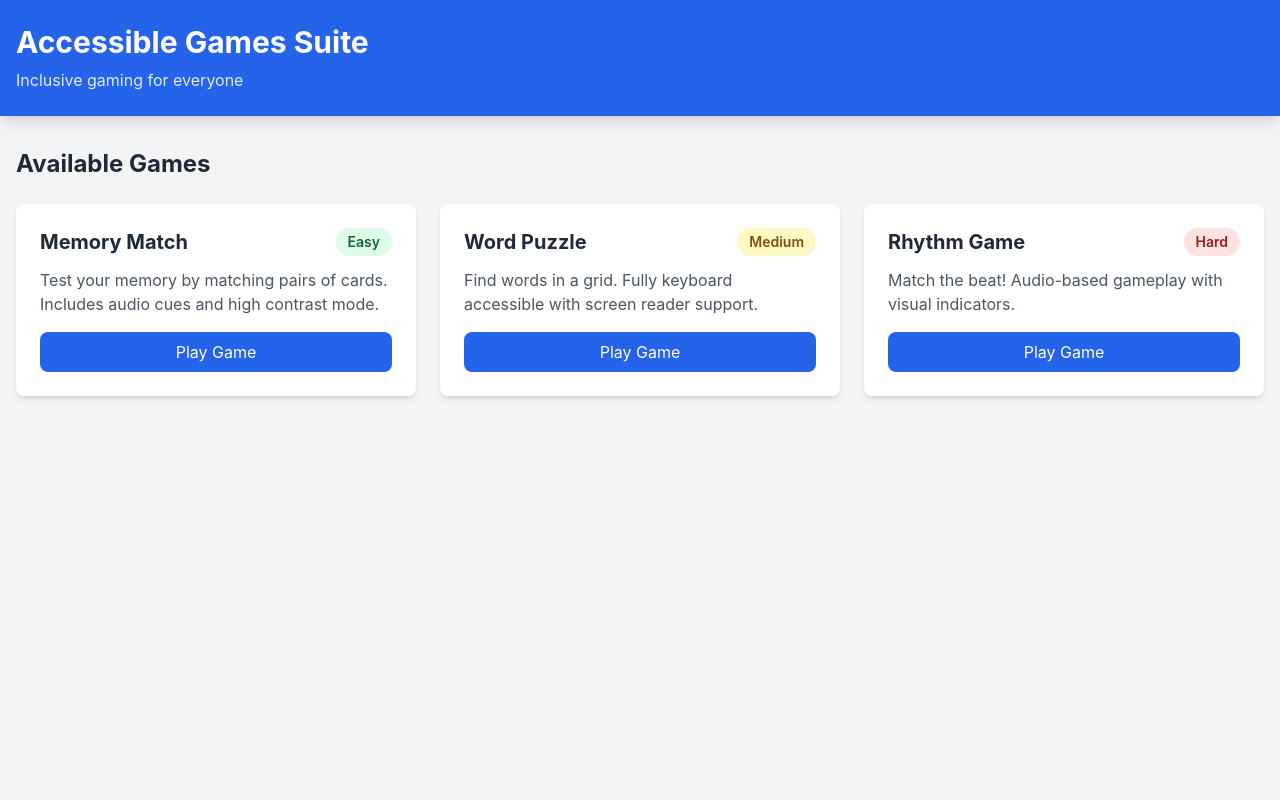
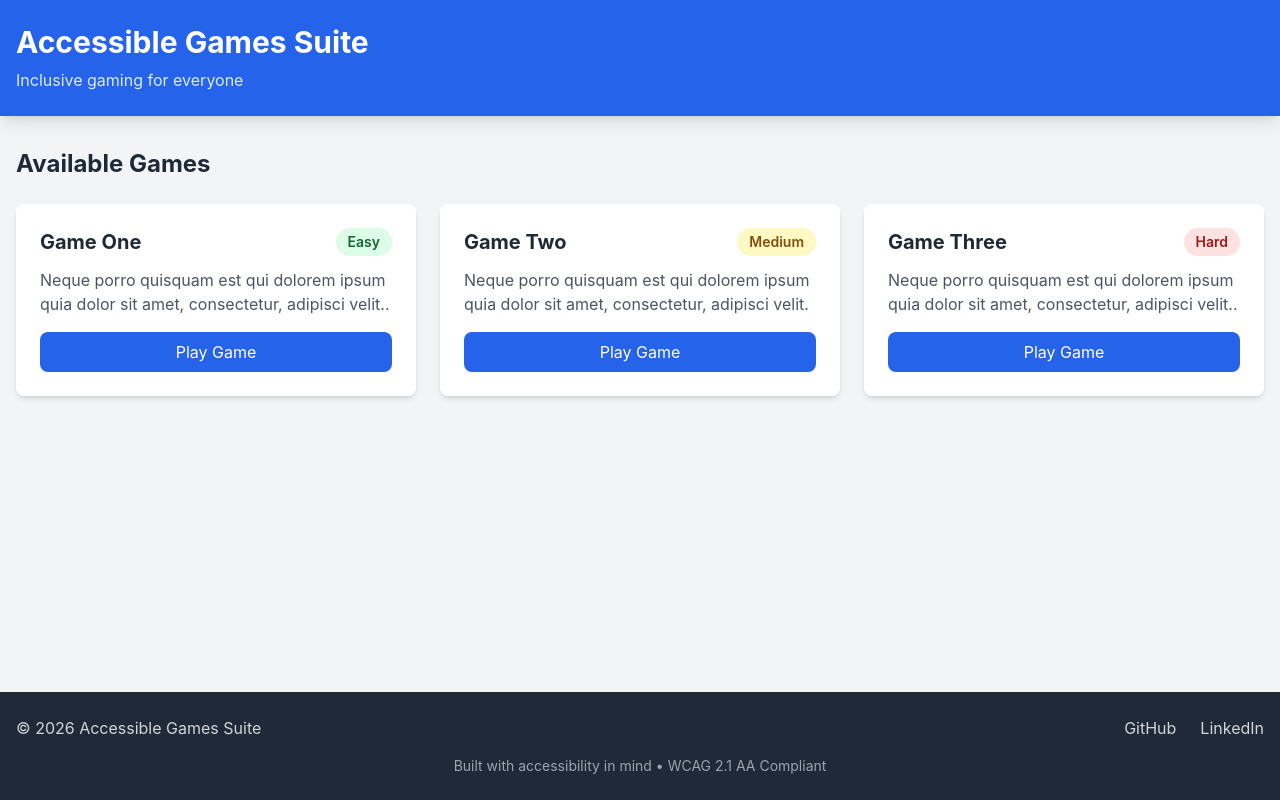
Before and after one commit to ChibsDev/accessible-games-suite, a React (Vite) app: page / in a window 1280 px wide. Built offline with nearby package versions, Linux system fonts and the light colour scheme.

Commit message:
Added Footer component, basic platform layout complete

```diff
--- a/src/App.tsx
+++ b/src/App.tsx
@@ -1,36 +1,38 @@
 import Header from "./components/Header";
 import GameCard from "./components/GameCard";
+import Footer from "./components/Footer";
 
 function App() {
   return (
-    <div className="min-h-screen bg-gray-100">
+    <div className="flex flex-col min-h-screen bg-gray-100">
       <Header />
 
-      <main className="container mx-auto px-4 py-8">
+      <main className="flex-1 container mx-auto px-4 py-8">
         <h2 className="text-2xl font-bold text-gray-800 mb-6">
           Available Games
         </h2>
 
         <div className="grid grid-cols-1 md:grid-cols-2 lg:grid-cols-3 gap-6">
           <GameCard
-            title="Memory Match"
-            description="Test your memory by matching pairs of cards. Includes audio cues and high contrast mode."
+            title="Game One"
+            description="Neque porro quisquam est qui dolorem ipsum quia dolor sit amet, consectetur, adipisci velit.."
             difficulty="Easy"
           />
 
           <GameCard
-            title="Word Puzzle"
-            description="Find words in a grid. Fully keyboard accessible with screen reader support."
+            title="Game Two"
+            description="Neque porro quisquam est qui dolorem ipsum quia dolor sit amet, consectetur, adipisci velit."
             difficulty="Medium"
           />
 
           <GameCard
-            title="Rhythm Game"
-            description="Match the beat! Audio-based gameplay with visual indicators."
+            title="Game Three"
+            description="Neque porro quisquam est qui dolorem ipsum quia dolor sit amet, consectetur, adipisci velit.."
             difficulty="Hard"
           />
         </div>
       </main>
+      <Footer />
     </div>
   );
 }
--- /dev/null
+++ b/src/components/Footer.tsx
@@ -0,0 +1,38 @@
+function Footer() {
+  return (
+    <footer className="bg-gray-800 text-white mt-auto">
+      <div className="container mx-auto px-4 py-6">
+        <div className="flex flex-col md:flex-row justify-between items-center">
+          <p className="text-gray-300 mb-4 md:mb-0">
+            © 2026 Accessible Games Suite
+          </p>
+
+          <div className="flex gap-6">
+            <a
+              href="https://github.com/ChibsDev/accessible-games-suite"
+              target="_blank"
+              rel="noopener noreferrer"
+              className="text-gray-300 hover:text-white transition-colors"
+            >
+              GitHub
+            </a>
+            <a
+              href=""
+              target="_blank"
+              rel="noopener noreferrer"
+              className="text-gray-300 hover:text-white transition-colors"
+            >
+              LinkedIn
+            </a>
+          </div>
+        </div>
+
+        <p className="text-gray-400 text-sm text-center mt-4">
+          Built with accessibility in mind • WCAG 2.1 AA Compliant
+        </p>
+      </div>
+    </footer>
+  )
+}
+
+export default Footer
```
Also changed, not shown: 1 other file (tests, documents, lock files or other folders).
